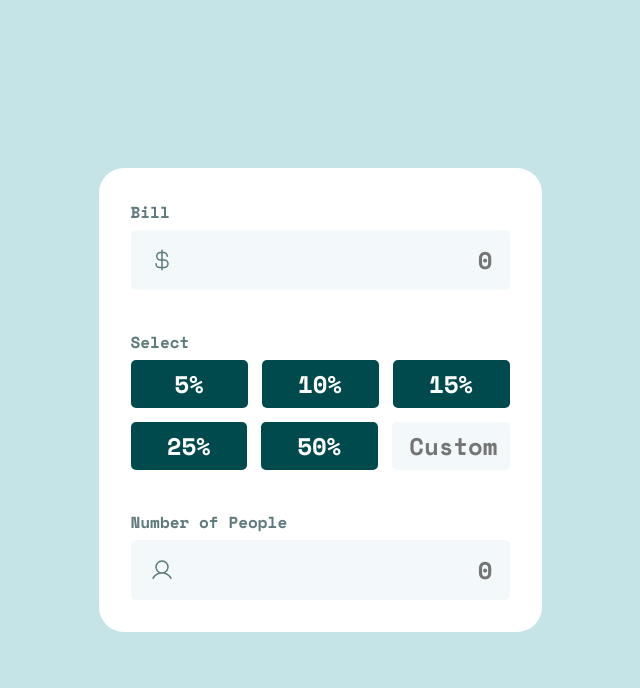
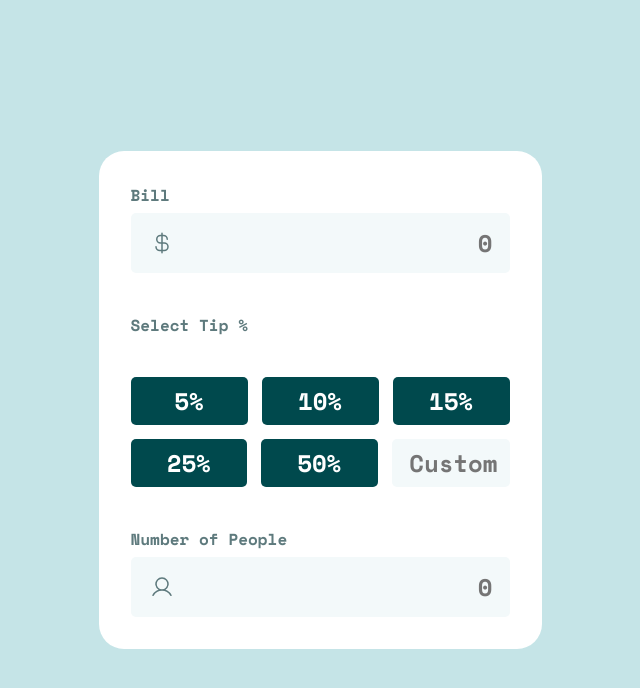
Before and after one commit to paulobrun0/tipCalculatorApp, a React (Vite) app: page / in a window 1280 px wide. Shown: the top 688 px of the page, without its empty margins (320-960 px from the left). Built offline with nearby package versions, Linux system fonts and the light colour scheme.

Commit message:
componente bill finalizado

```diff
--- a/src/components/Bill.jsx
+++ b/src/components/Bill.jsx
@@ -12,8 +12,7 @@ export const Bill = () => {
           <CurrencyDollar size={24} />
           <input className={styles.input} type="number" placeholder="0" />
         </label>
-        <label className={styles.label}>
-          Select
+        <label className={styles.label}>Select Tip %</label>
         <ul>
           {tipsButton.map((tipsButton) => (
             <li className={styles.list} key={tipsButton}>
@@ -28,7 +27,6 @@ export const Bill = () => {
             />
           </li>
         </ul>
-        </label>
 
         <label className={styles.label}>
           Number of People
--- a/src/components/Bill.module.css
+++ b/src/components/Bill.module.css
@@ -24,7 +24,7 @@
     position: absolute;
     top: 53%;
     left: 1.1875rem;
-    /* transform: translateY(-20%); */
+
 }
 
 input[type="number"]::-webkit-outer-spin-button,
```
Lines whose indentation alone changed are shown as unchanged.
